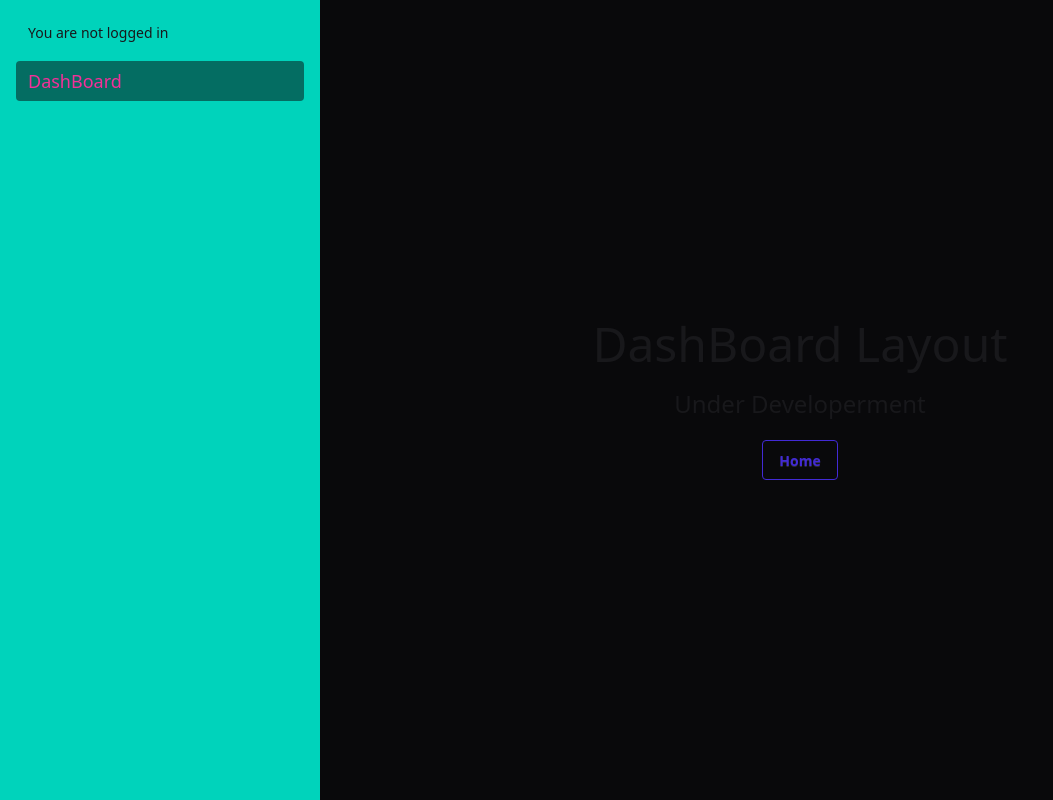
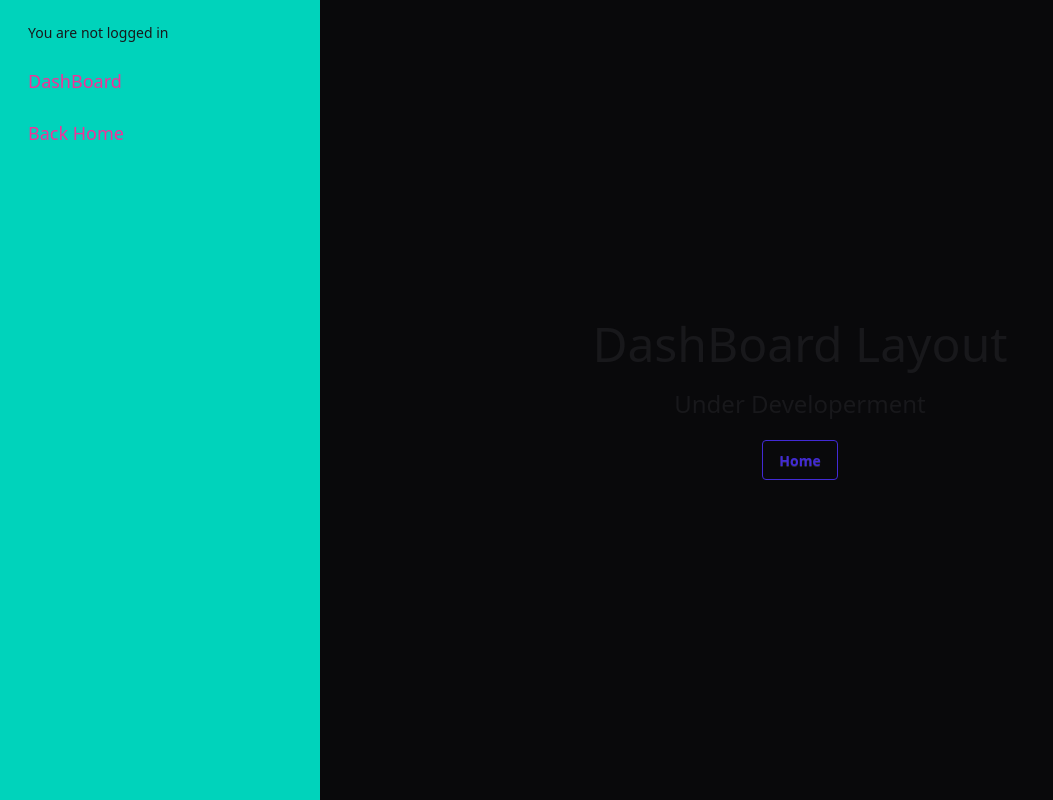
Before and after one commit to RohanR05/Job_Portal, a Next.js app: page /dashBoard in a window 1280 px wide. Shown: the whole page, without its empty margins (0-1053 px from the left). Built offline with nearby package versions, Linux system fonts and the light colour scheme; no server answers.

Commit message:
add dash board and home back button

```diff
--- a/src/app/(dashBoard)/dashBoardProfile/page.jsx
+++ b/src/app/(dashBoard)/dashBoardProfile/page.jsx
@@ -10,17 +10,17 @@ const DashBoardProfile = async () => {
   if (!session) return <p>You are not logged in</p>;
 
   return (
-    <div className="flex-col w-full flex shadow-lg  rounded-2xl bg-accent">
+    <div className="w-full shadow-lg  rounded-2xl bg-accent">
       {session.user.image && (
         <Image
           src={session.user.image}
           alt={session.user.name}
-          width={150}
-          height={150}
+          width={100}
+          height={100}
           className="rounded-full"
         />
       )}{" "}
-      <div className="flex w-full justify-evenly text-xl font-semibold">
+      <div className="w-full text-xl font-semibold">
         {" "}
         <h2>{session.user.name}</h2>
         <h2>Role: {session.user.role || "user"}</h2>
--- a/src/app/(dashBoard)/layout.js
+++ b/src/app/(dashBoard)/layout.js
@@ -12,10 +12,19 @@ const DashLayout = ({ children }) => {
       <li>
         {" "}
         <Link
-          href="/job"
-          className="flex items-center gap-2 text-secondary text-lg font-medium bg-neutral/50 hover:text-primary transition-transform duration-200 hover:scale-105"
+          href="/dashBoard"
+          className="flex items-center gap-2 text-secondary text-lg font-medium bg-accent hover:text-primary transition-transform duration-200 hover:scale-105"
         >
           DashBoard
+        </Link>
+      </li>
+      <li>
+        {" "}
+        <Link
+          href="/"
+          className="flex items-center gap-2 text-secondary text-lg font-medium bg-accent hover:text-primary transition-transform duration-200 hover:scale-105"
+        >
+          Back Home
         </Link>
       </li>
     </>
```
